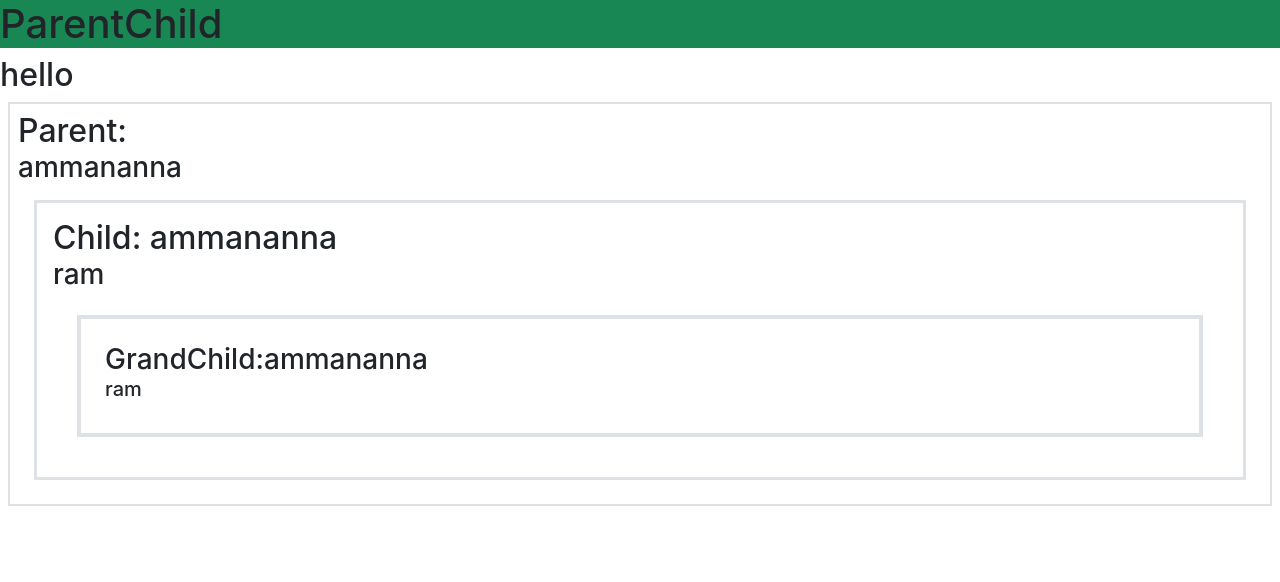
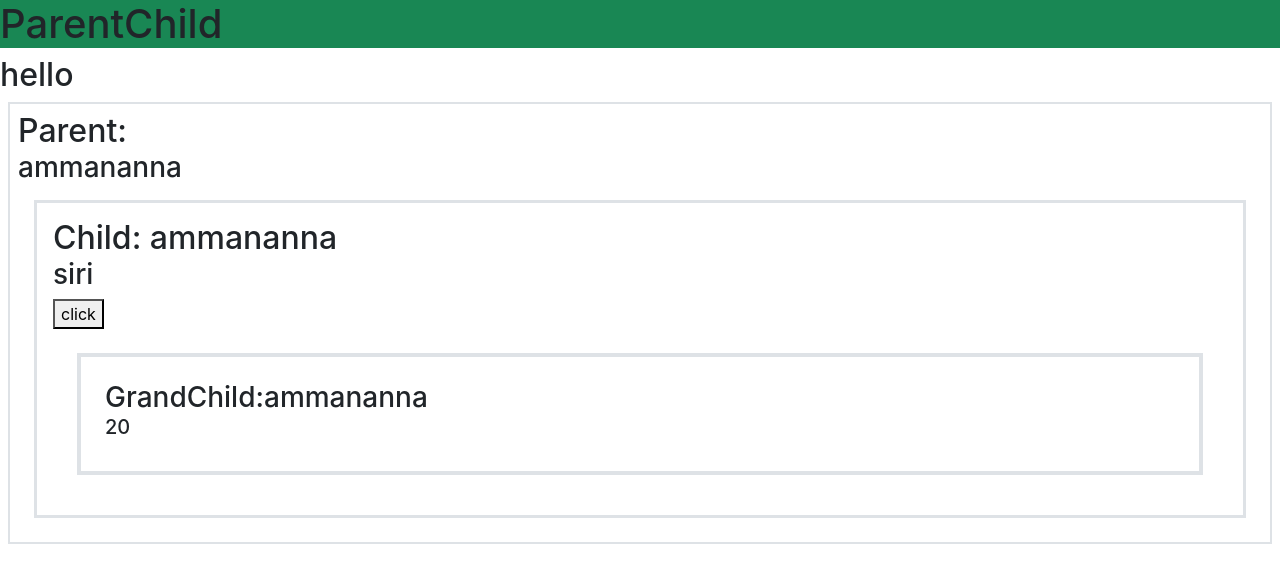
Before and after one commit to soudi-1995/rb44app, a React (Create React App) app: page / in a window 1280 px wide. Shown: the top 582 px of the page. Built offline with nearby package versions, Linux system fonts and the light colour scheme.

Commit message:
done last part

```diff
--- a/src/App.jsx
+++ b/src/App.jsx
@@ -1,11 +1,25 @@
 import logo from './logo.svg';
 import './App.css';
 import Parent from './parent';
-import mycontext from './my context';
+import mycontext  from './my context';
+import { useState } from 'react';
+
 
 function App() {
+  var [userdetails,setuser] = useState({
+    name:'siri',
+    gender:'robo',
+    age: 20,
+    abc: function (){
+      alert('eyy idi context api')
+      this.name = 'sri'
+      console.log(this)
+    setuser({...userdetails,name:'sri'})
+    }
+  }
+  )
   return (
-    <mycontext.Provider value={'ram'}>
+    <mycontext.Provider value={userdetails}>
     <div>
       <h1 className='bg-success'>ParentChild</h1>
       <h2>hello</h2>
--- a/src/child.jsx
+++ b/src/child.jsx
@@ -8,7 +8,8 @@ function Child(props){
 
     return (
         <div className="border border-3 m-3 p-3">
-            <h2>Child: {props.x}<h3>{un}</h3></h2>
+            <h2>Child: {props.x} <h3>{un.name}</h3></h2>
+            <button onClick={()=>{un.abc()}}>click</button>
             <Grandchild x={props.x}></Grandchild>
         </div>
     )
--- a/src/grandchild.jsx
+++ b/src/grandchild.jsx
@@ -1,11 +1,19 @@
 import React, { useContext } from "react";
 import mycontext from "./my context";
 function Grandchild(props){
-    var usr = useContext(mycontext)
+   // var usr = useContext(mycontext)    this is contextprovider
     return (
-        <div className="border border-4 m-4 p-4">
-            <h3>GrandChild:{props.x} <h5>{usr}</h5></h3>
+        <mycontext.Consumer>
+            {
+                (usr)=>{            //this is context Consumer
+                    return(
+                        <div className="border border-4 m-4 p-4">
+            <h3>GrandChild:{props.x} <h5>{usr.age}</h5></h3>
         </div>
-    )
+                    )
+                }
+            }
+        </mycontext.Consumer>
+   )
 }
 export default Grandchild
--- a/src/my context.js
+++ b/src/my context.js
@@ -1,4 +1,5 @@
   import { createContext } from "react";
+
 
   var mycontext = createContext('user')
   export default mycontext
```
